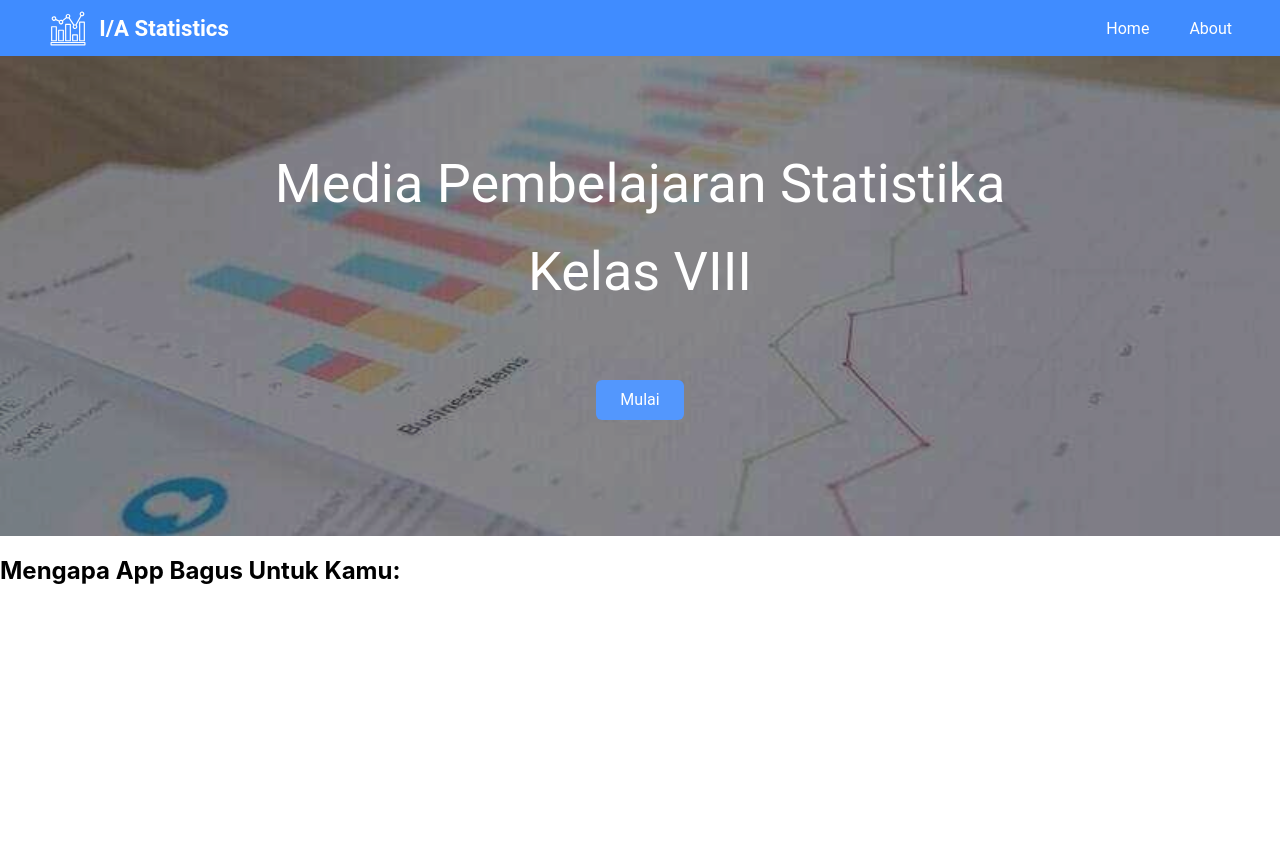
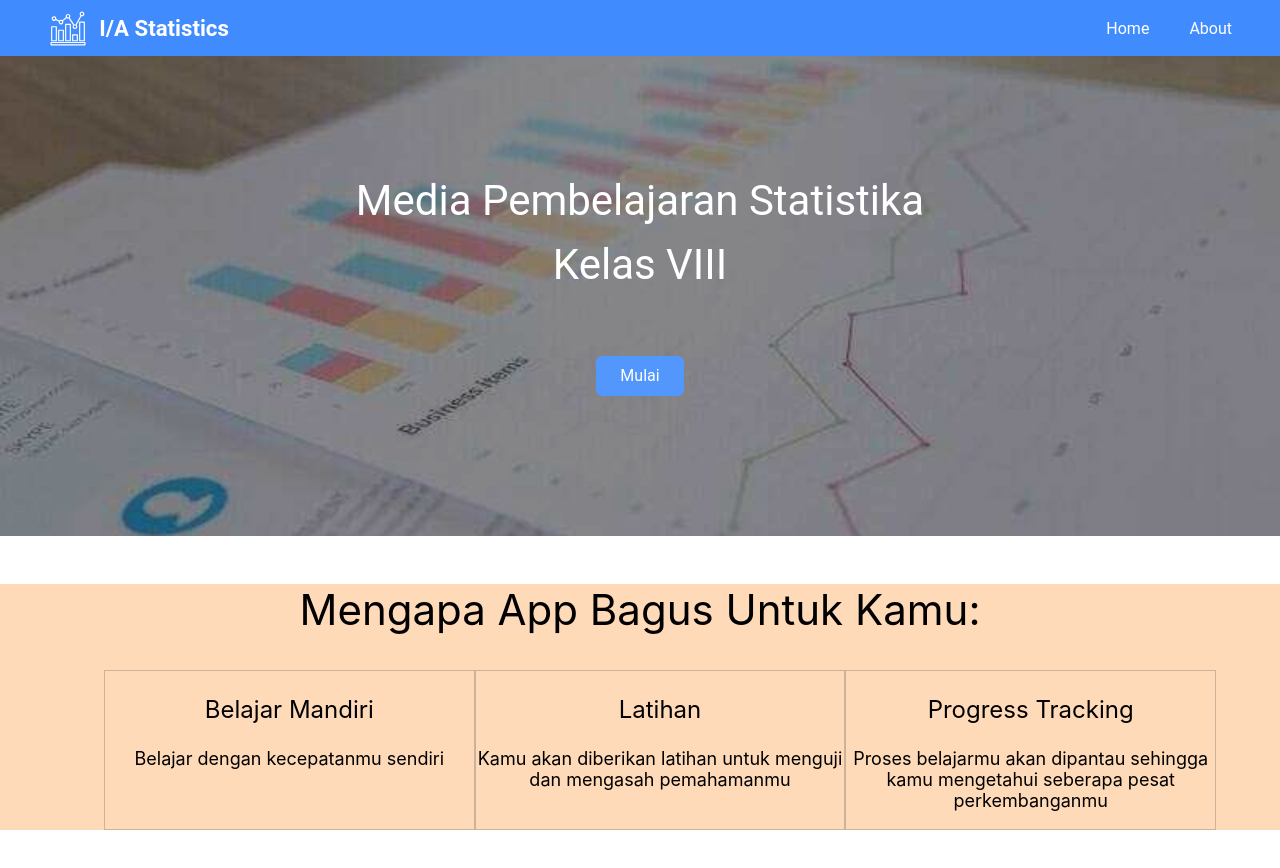
Before and after one commit to syahrilhanla/proyek-skripsi, a Next.js app: page /home in a window 1280 px wide. Shown: the top 868 px of the page. Before the commit the page ends 800 px from the top, so only its background shows below. Built offline with nearby package versions, Linux system fonts and the light colour scheme.

Commit message:
added grid to reasons

```diff
--- a/pages/home.js
+++ b/pages/home.js
@@ -9,7 +9,26 @@ const home = () => {
       <HomeNavbar />
       <SectionA />
       <section className={homeStyle.sectionB}>
-        <h1>Mengapa App Bagus Untuk Kamu:</h1>
+        <div class={homeStyle.contentWrap}>
+          <h1>Mengapa App Bagus Untuk Kamu:</h1>
+          <div class={homeStyle.reasons}>
+            <ul>
+              <li>
+                <h3>Belajar Mandiri</h3>
+                <p>Belajar dengan kecepatanmu sendiri</p>
+              </li>
+              <li>
+                <h3>Latihan</h3>
+                <p>Kamu akan diberikan latihan untuk menguji dan mengasah pemahamanmu</p>
+              </li>
+              <li>
+                <h3>Progress Tracking</h3>
+                <p>Proses belajarmu akan dipantau sehingga kamu mengetahui seberapa pesat perkembanganmu</p>
+              </li>
+            </ul>
+          </div>
+        </div>
+
       </section>
     </div>
   )
@@ -20,8 +39,10 @@ function SectionA() {
   return (
     <section className={homeStyle.billBoard}>
       <div class={homeStyle.bgImage}></div>
-      <h1>Media Pembelajaran Statistika</h1>
-      <h1>Kelas VIII</h1>
+      <div class={homeStyle.contentWrap}>
+        <h1>Media Pembelajaran Statistika</h1>
+        <h1>Kelas VIII</h1>
+      </div>
       <div className={homeStyle.startButton}>
         <Link href={'/'}>Mulai</Link>
       </div>
--- a/styles/HomePage.module.css
+++ b/styles/HomePage.module.css
@@ -56,6 +56,48 @@ section.billBoard > .startButton {
   opacity: 0.80
 }
 
+.contentWrap {
+  color: 0000;
+  font-size: 28px;
+  text-align: center;
+  max-width: 90%;
+}
+
 .sectionB {
-  color: black;
+  background-color: peachpuff;
 }
+
+.sectionB > .contentWrap {
+  margin: 3rem auto;
+}
+
+.sectionB > .contentWrap > h1 {
+  font-weight: 400;
+}
+
+.sectionB > .contentWrap ul {
+  margin-left: 0px;
+  list-style-type: none;
+  display: grid;
+  grid-template-columns: 1fr 1fr 1fr;
+  justify-content: space-around
+}
+
+.sectionB > .contentWrap li {
+  border: 1px solid #4444
+}
+
+.sectionB > .contentWrap h3 {
+  font-size: 24px;
+  font-weight: 400;
+}
+
+.sectionB > .contentWrap p {
+  font-size: 18px;
+}
+
+@media (max-width: 768px) {
+  .sectionB > .contentWrap ul {
+  grid-template-columns: 1fr;
+}
+}
```
